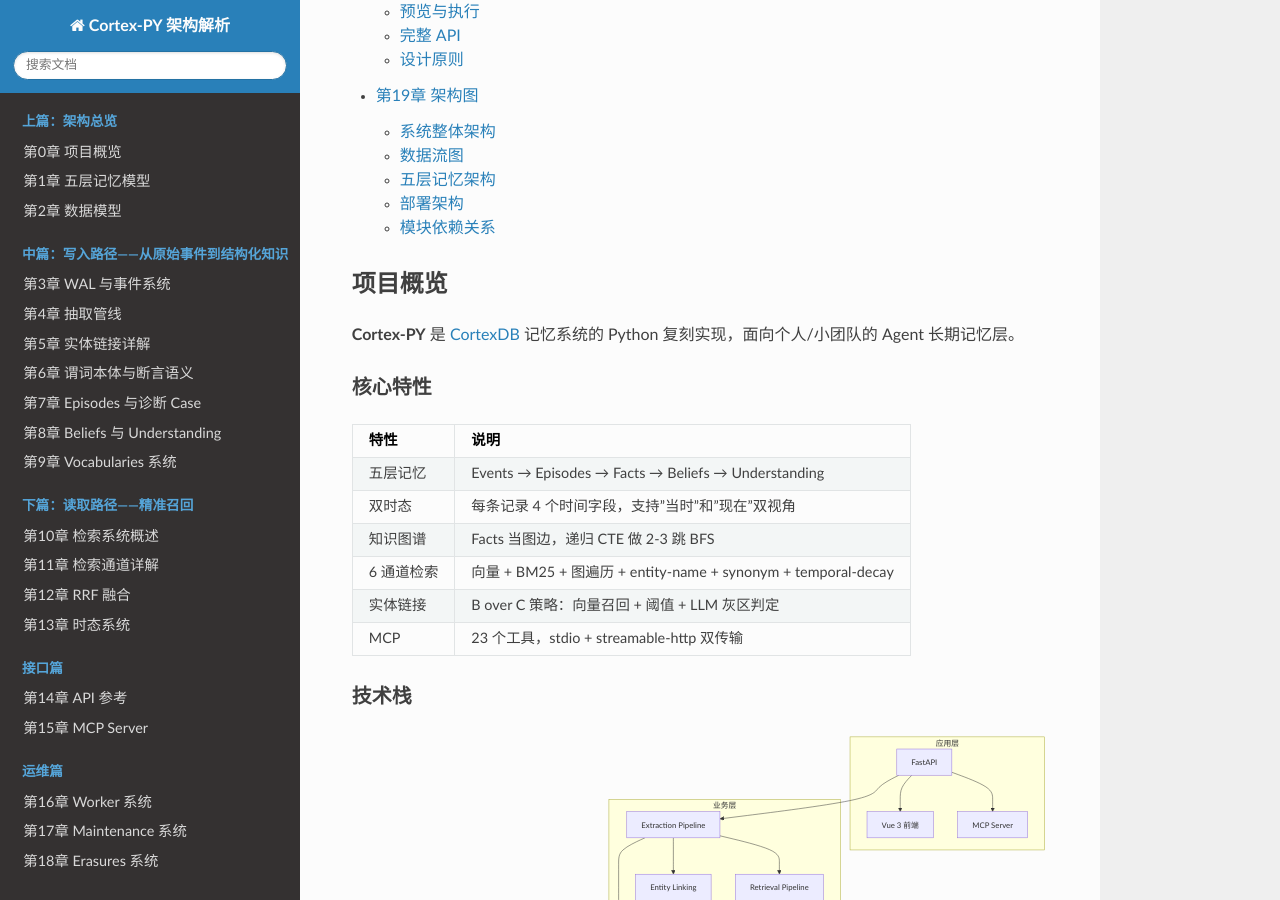
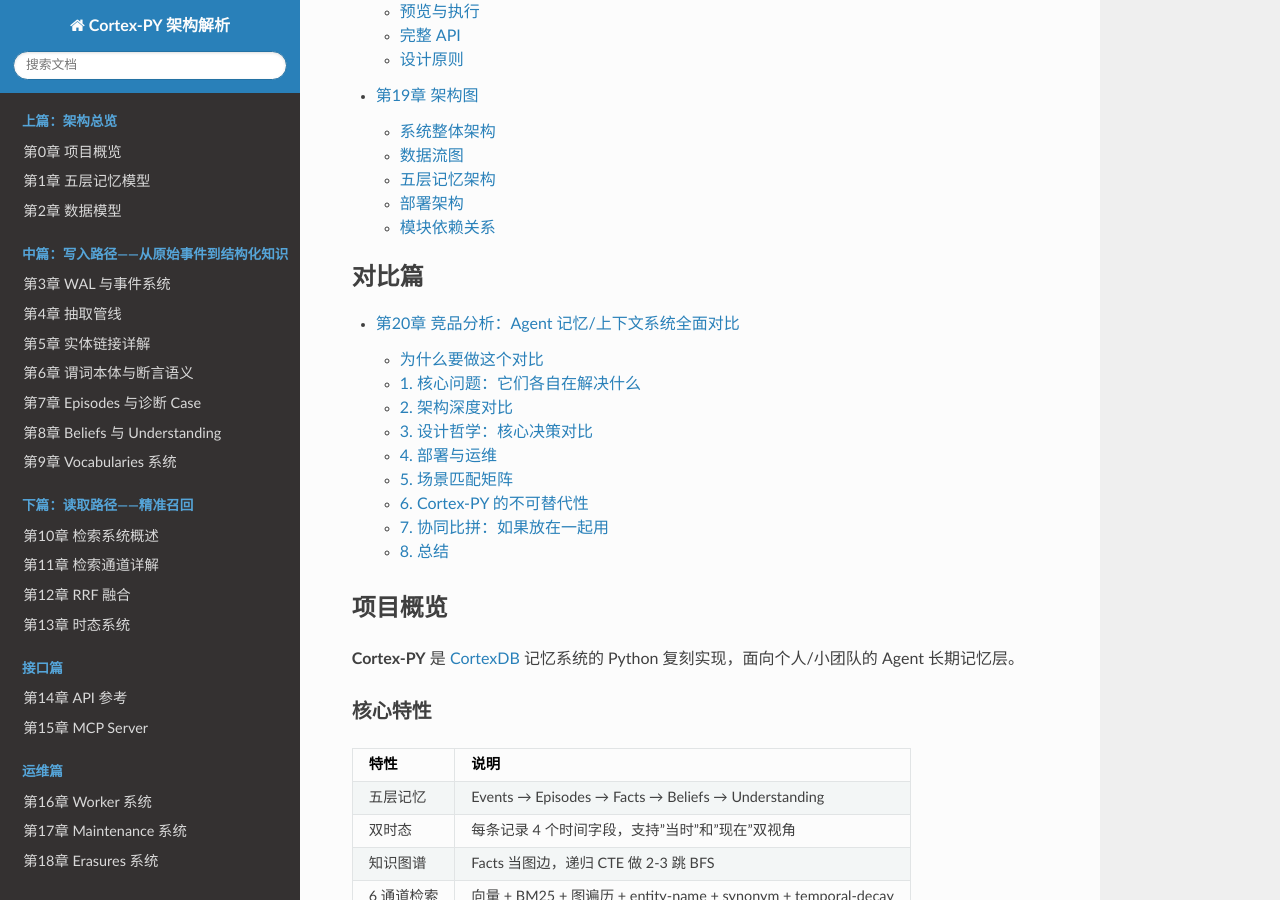
Before and after one commit to pty819/cortex-py-book, a Sphinx documentation site: the page built from source/index.md, in a window 1280 px wide and 900 px high, scrolled down 4909 px. Built offline with Sphinx 7.4.7 and the Read the Docs theme 3.1.0, drawn with Linux system fonts in a browser that asks for light colours; some of the changed lines change nothing that is shown.

Commit message:
feat: add chapter 20 - competitive analysis vs Mem0/Graphiti/OpenViking

````diff
--- /dev/null
+++ b/source/chapters/20-competitive-analysis.md
@@ -0,0 +1,362 @@
+# 第20章 竞品分析：Agent 记忆/上下文系统全面对比
+
+## 为什么要做这个对比
+
+Cortex-PY 不是一个诞生在真空中项目。当决定构建它时（而不是直接使用已有方案），有必要理解它和其他系统的本质差异——它解决什么问题、不解决什么问题、在什么场景下是不可替代的。
+
+本章从**技术架构**、**设计哲学**、**数据模型**、**检索策略**、**部署取舍**五个维度，对比四个有代表性的系统：
+
+| 系统 | 版本/调研时间 | 定位 | 开发方 |
+|------|-------------|------|--------|
+| **Cortex-PY** | v0.1 (Jun 2026) | 精密设备故障诊断专用知识图谱+记忆 | 个人项目 |
+| **Mem0** | v2.0.10 (Apr 2026) | 通用 Agent 记忆层 | Mem0 AI |
+| **Graphiti (Zep)** | main (2026) | 时态知识图谱引擎 | Zep AI |
+| **OpenViking** | v0.4.5 (Jun 2026) | Agent 上下文文件系统 | 字节跳动/火山引擎 |
+
+---
+
+## 1. 核心问题：它们各自在解决什么
+
+### Cortex-PY
+
+```{admonition} 核心问题
+半导体刻蚀/CVD 设备的故障排查经验如何**结构化、可溯源、可推理**？
+```
+
+工程师写了一份故障排查报告（如"腔体压力异常——怀疑密封圈老化——检查了 MFC 正常——更换 O-ring 后恢复"）。Cortex-PY 把这篇文章变成一张图：
+
+- 每个实体（传感器/故障/怀疑/证据）有唯一身份
+- 每条因果关系有认知状态（假设 vs 已确认）
+- 排除的嫌疑不污染因果推理路径
+- 每条事实能追溯到原始事件
+
+**输出**：下游诊断 agent 可以通过图遍历回答"密封圈老化导致了什么"、"还有哪些故障表现为压力异常"。
+
+### Mem0
+
+```{admonition} 核心问题
+AI agent 如何在多轮对话、多 session 中**记住用户偏好和历史**？
+```
+
+用户今天说"我喜欢简洁的回答"，明天说"请用 Python 实现"。Mem0 把关键偏好提取为 memory 条目（"用户偏好简洁回答"、"用户技术栈是 Python"），下次对话自动召回。
+
+**输出**：prompt 里注入相关记忆条目，让 LLM 产生个性化回答。
+
+### Graphiti (Zep)
+
+```{admonition} 核心问题
+Agent 如何理解**实体关系随时间的变化**——什么变了、什么时候变的、变之前是什么？
+```
+
+Alice 先喜欢 Nike 鞋，后改喜欢 Adidas。这个变化不是"覆盖"——原来的偏好还在历史上可查。Graphiti 用**时态知识图谱**（neo4j）记录每个事实的有效时间窗口。
+
+**输出**：支持点-in-time 查询（"2026 年 1 月 Alice 喜欢什么鞋"）和历史状态重建。
+
+### OpenViking
+
+```{admonition} 核心问题
+Agent 的**上下文（记忆+资源+技能）如何统一管理、按需精确加载**，而不是一股脑塞进 prompt？
+```
+
+代码库、PDF 文档、历史对话、用户偏好——传统做法是全部向量化后倒进一个"向量汤"里。OpenViking 用**虚拟文件系统**（`viking://` URI 树）组织所有上下文，按三级粒度(L0/L1/L2)按需加载。
+
+**输出**：一个 agent 在写代码时能精确定位到 `viking://resources/codebase/auth/middleware.py`，而不是从向量库里捞出 5 段不相关的碎片。
+
+---
+
+## 2. 架构深度对比
+
+### 2.1 存储模型
+
+| 维度 | Cortex-PY | Mem0 | Graphiti | OpenViking |
+|------|-----------|------|----------|------------|
+| **主存储** | PostgreSQL + pgvector | Valkey/Redis + Qdrant | **Neo4j** / FalkorDB | 本地文件系统 + VikingDB |
+| **数据层次** | **5 层记忆模型** | 平面"memory"条目 | 4 组件(实体+边+episode+社区) | **3 级树** (L0摘要/L1概述/L2原文) |
+| **双时态** | ✅ 完整4字段: `valid_from/to` + `recorded_from/to` | ❌ 仅有创建时间戳 | ✅ 完整的 valid + transaction time | ❌ 版本快照(非精细化时态) |
+| **知识图谱** | 内建: facts 表即图边, 递归 CTE BFS | 可选: Mem0g 版用图后端 | **核心架构**: Neo4j 原生图 | ❌ 无内建图谱(层次文件树) |
+| **向量** | pgvector (1024d, HNSW 索引) | Qdrant / 多种可插拔 | Neo4j 向量索引 | VikingDB (可插拔) |
+| **关系约束** | **40+ 预定义谓词闭集**: 结构/因果/诊断三类 | ❌ 无谓词概念 | ✅ 可自定义 Pydantic ontology | ❌ 无谓词约束 |
+
+### 2.2 抽取与实体链接
+
+Cortex-PY 的抽取管线是**领域深度最大的**：
+
+```{mermaid}
+flowchart TB
+    subgraph Cortex-PY 抽取管线
+        A[Event] --> B{intent?}
+        B -->|diagnosis| C[DIAGNOSIS prompt<br/>16实体类型+40谓词+8准则]
+        B -->|structure| D[STRUCTURE prompt<br/>8实体类型]
+        B -->|其他| E[GENERAL prompt<br/>无类型定义]
+
+        C --> F[LLM 结构化输出]
+        F --> G[B-over-C 实体链接]
+        G --> H[谓词词表约束 closed set]
+        H --> I[断言语义分析<br/>polarity + assertion_status]
+        I --> J[图准入检查]
+        J --> K[单值超替闭合]
+        K --> L[Belief 聚合]
+    end
+```
+
+```{mermaid}
+flowchart TB
+    subgraph Mem0 抽取
+        M1[输入文本] --> M2[LLM 单次抽取事实]
+        M2 --> M3[ADD-only: 无更新/删除]
+        M3 --> M4[实体嵌入+索引]
+    end
+
+    subgraph Graphiti 抽取
+        G1[Episode] --> G2[LLM 提取实体+关系]
+        G2 --> G3[实体解析/合并于neo4j]
+        G3 --> G4[社区检测+摘要]
+        G4 --> G5[更新时态窗口]
+    end
+
+    subgraph OpenViking 抽取
+        O1[Session 结束] --> O2[异步后处理]
+        O2 --> O3[提取摘要→L0]
+        O2 --> O4[提取概述→L1]
+        O2 --> O5[保留原文→L2]
+    end
+```
+
+**关键差异**：
+
+| 维度 | Cortex-PY | Mem0 | Graphiti | OpenViking |
+|------|-----------|------|----------|------------|
+| 抽取 prompt 数 | **3 套定制系统** + 实体链接 prompt | 1 套通用 prompt | 1 套通用 + 自定义类型 | ASync 后处理 |
+| 实体类型 | **16 种**半导体领域专有 | 无约束 | 自定义 Pydantic 模型 | 无约束 |
+| 谓词约束 | **40+ 闭集**，未命中→quarantine | 无 | 可自定义 | 无 |
+| 实体链接策略 | **B-over-C 三层**: 别名→向量→LLM灰区 | embedding 近邻 | LLM 解析+社区合并 | 路径定位 |
+| 身份上下文隔离 | **强**: fab/equipment/chamber 6 字段 | 弱: user_id 字符串 | 弱: user/entity | **强**: URI 路径树 |
+| 断言语义 | **polarity + assertion_status**(5状态) | 无 | 时间窗(valid/invalid) | 无 |
+
+> **Cortex-PY 的 identity_context 设计在半导体的价值**：`MFC-1` 安装在腔体 C1 和腔体 C3 上是**两个不同的实体**——因为它们在知识图谱中连接的传感器、控制的参数、关联的故障都不同。通用系统(如 Mem0)基于 user_id 做隔离，无法处理"同名设备不同位置"的语义区分。
+
+### 2.3 检索策略
+
+```{mermaid}
+graph TB
+    subgraph Cortex-PY 6通道+融合
+        CP1[用户查询] --> CP2[embedding]
+        CP2 --> CP3[6通道并行]
+        CP3 --> CP4[RRF 融合 k=60]
+        CP4 --> CP5[Prism Rerank]
+        CP5 --> CP6[StratifiedPack]
+    end
+
+    subgraph Mem0 多信号
+        M1[查询] --> M2[语义+BM25+实体 并行]
+        M2 --> M3[分数融合]
+        M3 --> M4[top-k 记忆]
+    end
+
+    subgraph Graphiti 混合
+        G1[查询] --> G2[语义搜索]
+        G1 --> G3[关键词搜索]
+        G1 --> G4[图遍历]
+        G2 --> G5[混合融合]
+        G3 --> G5
+        G4 --> G5
+    end
+
+    subgraph OpenViking 目录递归
+        O1[查询] --> O2[intent 分析]
+        O2 --> O3[向量定位到目录]
+        O3 --> O4[目录内精搜]
+        O4 --> O5[递归下钻]
+        O5 --> O6[聚合结果]
+    end
+```
+
+| 维度 | Cortex-PY | Mem0 | Graphiti | OpenViking |
+|------|-----------|------|----------|------------|
+| **检索通道** | **6 个**: 向量+BM25+图+实体名+同义词+时间衰减 | 3 个: 语义+BM25+实体 | 3 个: 语义+关键词+图 | **目录递归**: intent→vector→dir→drill→aggregate |
+| **融合策略** | RRF + Rerank + StratifiedPack | 并行评分融合 | 混合融合 | 路径遍历+向量排序 |
+| **HyDE** | ✅ | ❌ | ❌ | ❌ |
+| **MultiHop** | ✅ 子问题分解 | ❌ | ❌ | ❌ |
+| **时态查询** | ✅ 完整: as_of/超替链/NL时间短语 | ❌ 基础过滤 | ✅ 完整: valid time 窗口 | ❌ |
+| **缓存** | recall_packs(60s TTL) | Valkey 缓存 | ❌ | BM25 缓存(RAGFS) |
+| **召回对象** | **facts**(结构化的 subject-predicate-object) | 文本片段 | 实体+边+社区 | 文件/目录块 |
+
+---
+
+## 3. 设计哲学：核心决策对比
+
+### 3.1 数据质量 vs 检索速度
+
+```{mermaid}
+graph LR
+    subgraph 质量优先极
+        CP[Cortex-PY<br/>谓词闭集+断言状态+身份上下文<br/>入库慢但图是准的]
+    end
+    subgraph 平衡区
+        GR[Graphiti<br/>时态窗口+LLM解析<br/>质量与速度的折中]
+    end
+    subgraph 速度优先极
+        M[Mem0<br/>ADD-only 无更新<br/>快但无结构化约束]
+        OV[OpenViking<br/>文件系统路径定位<br/>快但无关系推理]
+    end
+
+    CP --- GR --- M
+    GR --- OV
+```
+
+**Cortex-PY 的选择**：宁可抽取慢 1-2 秒，也要保证入库的事实是可被信任推理的。**图准入规则**确保只有 `confirmed` 的因果边和 `observed/confirmed` 的非因果边进入图遍历——`hypothesized` 的怀疑虽然入库但被排除在图推理之外。这不是过度设计，而是领域需求：如果"我怀疑密封圈老化"和"密封圈老化已被确认"在图里地位相同，因果推理链就会断裂。
+
+### 3.2 层次化 vs 平面化
+
+OpenViking 和 Cortex-PY 在**反平面化**上有共识，但方式完全相反：
+
+| | OpenViking | Cortex-PY |
+|---|-----------|-----------|
+| **反对什么** | 向量汤（所有文本切块后平铺到向量空间） | 通用知识图谱（所有实体不加区分地混合） |
+| **解决方案** | **空间层次化**：`viking://` URI 树，上下文通过路径导航 | **语义层次化**：5 层记忆 + 身份上下文 + 谓词分类，上下文通过语义隔离 |
+| **对"层次"的理解** | where（在哪） | what + how sure（是什么 + 确信程度） |
+
+两者可以互补：OpenViking 管理"这个故障案例的原始报告存在哪里"，Cortex-PY 管理"这个故障案例的结构化推理图是什么"。
+
+### 3.3 记忆 vs 知识
+
+这是四条产品线最根本的分歧：
+
+```
+Mem0:        用户说了什么 → 记住偏好（记忆）
+Graphiti:    事实如何变化 → 追踪关系（知识 + 时间）
+OpenViking:  上下文在哪 → 组织资源（管理）
+Cortex-PY:   故障怎么发生 → 结构化经验（专业知识）
+```
+
+```{admonition} 记忆≠知识
+**记忆**是"用户喜欢 Python"——一段事实性陈述，不需要推理，记住就行。
+**知识**是"密封圈老化导致腔体压力异常，进而引起刻蚀速率漂移"——一条因果链，需要结构化和可推理。
+
+Mem0 擅长前者，Cortex-PY 擅长后者。不是谁替代谁的关系。
+```
+
+---
+
+## 4. 部署与运维
+
+| 维度 | Cortex-PY | Mem0 | Graphiti | OpenViking |
+|------|-----------|------|----------|------------|
+| **主语言** | Python (FastAPI) | Python (核心) + TypeScript(SDK) | Python (graphiti-core) | Python (73%) + Rust (15%) |
+| **数据库依赖** | PostgreSQL 14+ (含 pgvector) | Valkey/Redis + Qdrant | **Neo4j** (强依赖) | 本地 FS + VikingDB |
+| **必配外部服务** | LLM API + Embedding API | LLM API + Embedding API | LLM API (强依赖 structured output) | LLM API + Embedding API |
+| **启动步骤** | 5 步: DB→API→Worker→MCP→前端 | 1 步: `pip install mem0ai` | 2 步: Neo4j docker → pip | 2 步: pip → `openviking-server` |
+| **运维复杂度** | 中 (PG 维护) | **低** (SaaS 优先) | **高** (Neo4j 集群管理) | 中 (文件系统 + 向量库) |
+| **SaaS 版本** | ❌ | ✅ (mem0.ai) | ✅ (Zep) | ❌ |
+| **开源协议** | 未明确 | Apache 2.0 | Apache 2.0 | AGPL-3.0 (主库) |
+
+---
+
+## 5. 场景匹配矩阵
+
+| 场景 | 最佳选择 | 理由 |
+|------|---------|------|
+| **半导体刻蚀/CVD 设备故障诊断知识图谱** | **Cortex-PY** | 唯一具备身份上下文隔离 + 断言语义 + 领域谓词闭集的系统 |
+| **轻量 Agent 记忆（用户偏好/习惯）** | **Mem0** | 安装即用，SaaS 免运维，ADD-only 零维护 |
+| **企业客户画像（关系随时间变化）** | **Graphiti / Zep** | 时态图天然适合 CRM 场景；Neo4j 企业生态成熟 |
+| **Agent 上下文窗口管理（token 节省）** | **OpenViking** | L0/L1/L2 三级按需加载；文件路径即上下文 |
+| **精密设备结构文档管理** | **Cortex-PY + OpenViking** | 互补：Cortex-PY 做结构化入库，OpenViking 做原文管理 |
+| **多 session 跨周对话检索** | **Mem0 或 Graphiti** | 通用记忆场景，不需要领域谓词约束 |
+| **故障案例分析库（跨设备）** | **Cortex-PY** | Cortex-PY 的 episodes/case 系统专为此设计 |
+| **代码库级 Agent 上下文** | **OpenViking** | 可将整个代码仓库挂载为 `viking://resources/`，支持目录级检索 |
+| **实时 streaming agent 记忆** | **Mem0 (low latency)** | 论文报告 p95 < 1s，适合语音/实时对话 |
+
+---
+
+## 6. Cortex-PY 的不可替代性
+
+### 6.1 竞品做不到的事
+
+```{mermaid}
+graph TB
+    subgraph Cortex-PY 独占能力
+        A1["identity_context 隔离<br/>MFC-1 in chamber C1 ≠ MFC-1 in chamber C3"]
+        A2["assertion_status 认知状态<br/>hypothesized ≠ confirmed ≠ ruled_out"]
+        A3["谓词闭集约束<br/>caused_by ≠ led_to ≠ cascades_to<br/>语义不同、图遍历的行为也不同"]
+        A4["图准入规则<br/>只有 confirmed 的因果边进 BFS"]
+        A5["排除链完整保留<br/>检查了MFC→MFC正常→MFC被排除<br/>但排除信息不进图"]
+    end
+
+    A1 --> B["Cortex-PY<br/>可推理的知识图谱"]
+    A2 --> B
+    A3 --> B
+    A4 --> B
+    A5 --> B
+```
+
+**具体来说：**
+
+1. **身份上下文隔离** — 其他系统最多能做到 `user_id` 级别隔离。Cortex-PY 的 6 字段身份上下文（fab/equipment/module/chamber/recipe/revision）是专门为**多腔体/多设备产线**设计的。没有它，从两个腔体抽取的"MFC-1"会被当成同一个实体，因果链交叉污染。
+
+2. **断言状态** — 这是**认知上的双时态**。普通双时态（valid time + transaction time）回答"什么时间什么是真的"；Cortex-PY 的 assertion_status 回答"我们有多大把握这是真的"。没有这个区分，假设和结论在图里地位相同，推理链失去可信度。
+
+3. **谓词闭集约束** — 40+ 谓词的分词表设计不是限制，而是**推理的保证**。`caused_by`、`cascades_to`、`suggests` 三个词的语义不同，在图遍历时行为也不同（`cascades_to` 沿着传播方向走，`suggests` 不传播）。没有这个约束，LLM 可能用 `caused_by` 和 `led_to` 混用，图遍历就失去了语义一致性。
+
+### 6.2 Cortex-PY 不做的事
+
+```
+❌ 不做用户偏好记忆（这是 Mem0 的领域）
+❌ 不做上下文窗口管理（这是 OpenViking 的领域）
+❌ 不做 streaming 低延迟记忆（这是 Mem0/Zep SaaS 的领域）
+❌ 不做大规模实体关系随时间追踪（这是 Graphiti 的领域）
+```
+
+这不是短板，是设计取舍。Cortex-PY 专注于：**把精密设备的故障诊断经验变成可推理的结构化知识**。
+
+---
+
+## 7. 协同比拼：如果放在一起用
+
+这些系统不是非此即彼的关系。一个完整的企业级 Agent 记忆方案可能是：
+
+```{mermaid}
+graph TB
+    subgraph Agent 运行时
+        AGT[诊断 Agent]
+    end
+
+    subgraph 上下文管理层
+        OV[OpenViking<br/>viking://user/diag/memories/<br/>存储原始文本+工作区]
+    end
+
+    subgraph 知识图谱层
+        CP[Cortex-PY<br/>从文本抽取实体+因果><br/>结构化+可推理+可溯源]
+    end
+
+    subgraph 偏好记忆层
+        M0[Mem0<br/>记住用户的偏好<br/>(语言/风格/格式习惯)]
+    end
+
+    AGT -->|对话| OV
+    AGT -->|查询因果| CP
+    AGT -->|注入偏好| M0
+
+    OV -->|原始文本| CP
+    CP -->|结构化结果| OV
+```
+
+这种分层架构让每层各司其职：
+
+- **OpenViking**：管理原始文档、代码、报告的层次化存储，三级按需加载控制 token
+- **Cortex-PY**：从原始文本抽取结构化知识，构建可推理的因果图
+- **Mem0**：记住 agent 操作者的个人偏好（语言、报告风格、优先级排序）
+
+---
+
+## 8. 总结
+
+| 系统 | 一句话 | 强项 | 弱项 | 最佳场景 |
+|------|--------|------|------|---------|
+| **Cortex-PY** | 精密设备故障诊断专用知识图谱 | 领域深度、断言语义、身份隔离、可溯源 | 通用性窄、部署略复杂、不支持 SaaS | 半导体 fab 诊断 agent |
+| **Mem0** | Agent 通用记忆层 | 简单快速、SaaS 免运维、低延迟 | 无结构化、无谓词约束、无多设备隔离 | 消费级 agent 偏好记忆 |
+| **Graphiti** | 时态知识图谱引擎 | 时间维度丰富、关系推理强、Neo4j 生态 | Neo4j 运维成本高、强依赖 LLM structured output | 客户画像/CRM/时态关系分析 |
+| **OpenViking** | Agent 上下文文件系统 | 层次化组织、token 节省、URI 路径导航 | 无关系推理、无结构化知识、无语义约束 | Agent 上下文窗口管理、代码库理解 |
+
+---
+
+> **Cortex-PY 和其他系统的关系不是替代，是补全。** 如果行业标准方案（Mem0/Graphiti/OpenViking）能覆盖你的全部需求，不需要 Cortex-PY。但如果你在做半导体设备故障诊断，需要一个"知道 MFC-1 在 C1 和 C3 上不是同一个实体"、知道"怀疑"和"确认"在图里应该有不同地位的系统——Cortex-PY 就是这个专用工具。
--- a/source/index.md
+++ b/source/index.md
@@ -52,6 +52,13 @@
 chapters/19-architecture-diagrams
 ```
 
+```{toctree}
+:maxdepth: 2
+:caption: 对比篇
+
+chapters/20-competitive-analysis
+```
+
 ## 项目概览
 
 **Cortex-PY** 是 [CortexDB](https://cortexdb.ai/docs/) 记忆系统的 Python 复刻实现，面向个人/小团队的 Agent 长期记忆层。
````
